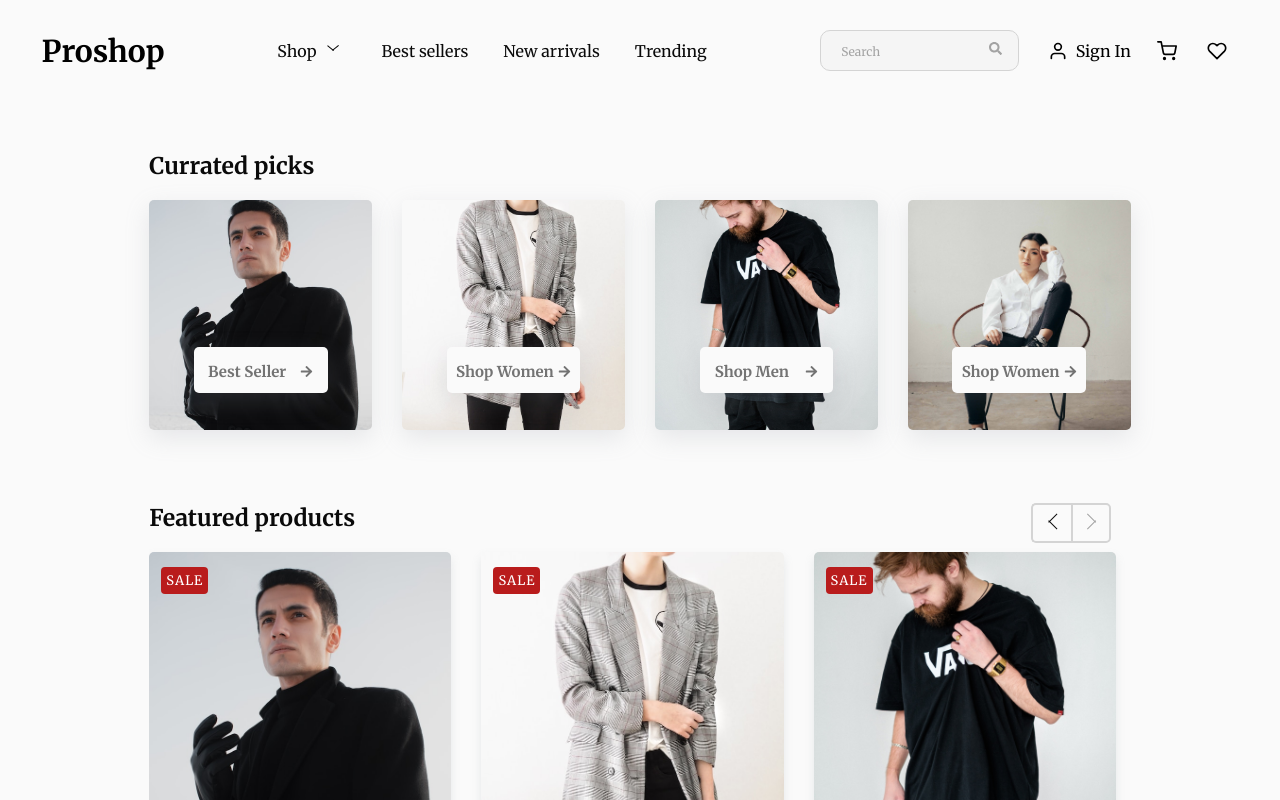
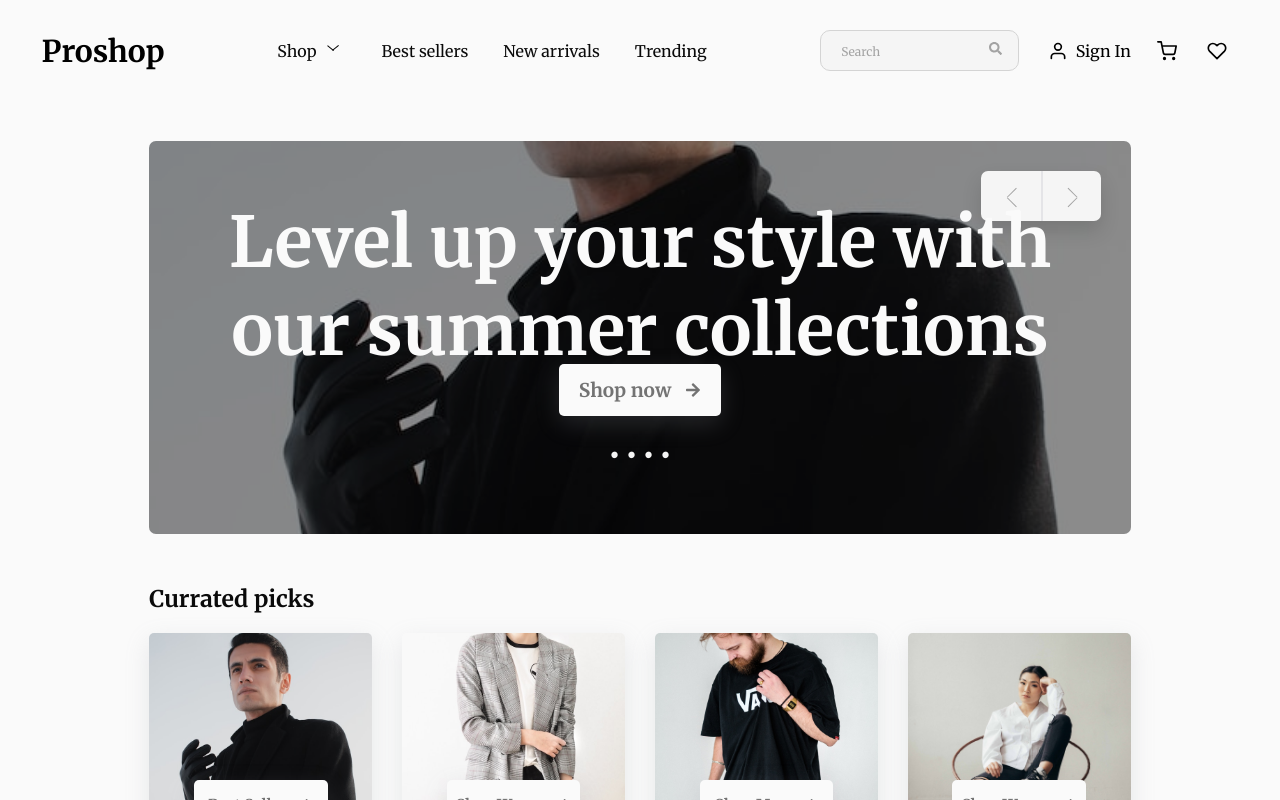
Before and after one commit to Amr097/e-commerce-shop, a Next.js app: page / in a window 1280 px wide. Shown: the top 800 px of the page. Built offline with nearby package versions, Linux system fonts and the light colour scheme.

Commit message:
added home carousel

```diff
--- /dev/null
+++ b/src/HomePage/Components/FeaturedProducts/Components/FeaturedItem.js
@@ -0,0 +1,53 @@
+import React from "react";
+import { FiShoppingCart, FiHeart } from "react-icons/fi";
+import Image from "next/image";
+const FeaturedItem = ({ item }) => {
+  return (
+    <li className="featured__item">
+      {item.sale && <span className="featured__sale">Sale</span>}
+      <img
+        src={item.image}
+        alt={item.category + item.type}
+        className="featured__img"
+      />
+      <div className="featured__price">
+        <div className="left">
+          <a className="product-text">{item.type}</a>
+          <div className="container">
+            <a className={item.sale ? "product-price line" : "product-price"}>
+              {item.price}$
+            </a>
+            {item.sale && (
+              <a className="sale-price u-margin-left-micro">
+                {(item.price * item.sale) / 100}$
+              </a>
+            )}
+          </div>
+          {item.sale && (
+            <p className="featured__save save-text u-margin-top-micro">
+              (save {item.sale}%)
+            </p>
+          )}
+        </div>
+        <div className="right">
+          <div className="right__cart">
+            <FiShoppingCart
+              style={{ stroke: "white", width: "1.9rem", height: "1.9rem" }}
+            />
+          </div>
+          <div className="right__heart">
+            <FiHeart
+              style={{
+                stroke: "white",
+                width: "2rem",
+                height: "2rem",
+              }}
+            />
+          </div>
+        </div>
+      </div>
+    </li>
+  );
+};
+
+export default FeaturedItem;
--- a/src/HomePage/Components/FeaturedProducts/FeaturedProducts.js
+++ b/src/HomePage/Components/FeaturedProducts/FeaturedProducts.js
@@ -1,24 +1,21 @@
 "use client";
-import { React, useEffect } from "react";
+import { React, useEffect, useState } from "react";
 import { featuredProducts } from "@/data";
 import "./FeaturedProducts.scss";
 import { v4 as uuidv4 } from "uuid";
-import { FiShoppingCart } from "react-icons/fi";
+import FeaturedItem from "./Components/FeaturedItem";
+import { changeArrowColor } from "./Functions/ChangeArrowColor";
+import { checkRadioBtn } from "./Functions/checkRadioBtn";
 
 const FeaturedProducts = () => {
+  const [arrowLeft, setArrowLeft] = useState(false);
+  const [arrowRight, setArrowRight] = useState(false);
   useEffect(() => {
-    let arrowLeft = document.querySelector(".arrow__left");
     let swipeLeft = document.querySelector("#swipeLeft");
-    arrowLeft.checked = true;
+    setArrowLeft(true);
     swipeLeft.checked = true;
   }, []);
 
-  const checkRadioBtn = (type) => {
-    let swipeLeft = document.querySelector("#swipeLeft");
-    let swipeRight = document.querySelector("#swipeRight");
-    if (type === "right") swipeRight.checked = true;
-    else swipeLeft.checked = true;
-  };
   return (
     <div className="featured">
       <h2 className="heading-primary">Featured products</h2>
@@ -28,16 +25,23 @@ const FeaturedProducts = () => {
         name="swipe"
         className="arrow__right"
         onClick={() => {
-          checkRadioBtn("right");
+          checkRadioBtn("right-arrow");
+          setArrowLeft(false);
         }}
+        style={
+          arrowRight ? { pointerEvents: "none" } : { pointerEvents: "all" }
+        }
       ></input>
+
       <input
         type="radio"
         name="swipe"
         className="arrow__left"
         onClick={() => {
-          checkRadioBtn("left");
+          checkRadioBtn("left-arrow");
+          setArrowRight(false);
         }}
+        style={arrowLeft ? { pointerEvents: "none" } : { pointerEvents: "all" }}
       ></input>
 
       <input type="radio" name="swipe-page" id="swipeLeft"></input>
@@ -46,50 +50,23 @@ const FeaturedProducts = () => {
 
       <ul className="featured__list">
         {featuredProducts.map((item) => (
-          <li className="featured__item" key={uuidv4()}>
-            <span className="featured__sale">Sale</span>
-            <img
-              src={item.image}
-              alt={item.category + item.type}
-              className="featured__img"
-            />
-            <div className="featured__price">
-              <div className="left">
-                <a className="product-text">{item.type}</a>
-                <div className="container">
-                  <a
-                    className={
-                      item.sale ? "product-price line" : "product-price"
-                    }
-                  >
-                    {item.price}$
-                  </a>
-                  {item.sale && (
-                    <a className="sale-price u-margin-left-micro">
-                      {(item.price * item.sale) / 100}$
-                    </a>
-                  )}
-                </div>
-                {item.sale && (
-                  <p className="featured__save save-text u-margin-top-micro">
-                    (save {item.sale}%)
-                  </p>
-                )}
-              </div>
-              <div className="right">
-                <FiShoppingCart
-                  style={{ stroke: "white", width: "1.9rem", height: "1.9rem" }}
-                />
-              </div>
-            </div>
-          </li>
+          <FeaturedItem item={item} key={uuidv4()} />
         ))}
       </ul>
 
-      <label className="featured__pagination--left" htmlFor="swipeLeft"></label>
+      <label
+        className="featured__pagination--left"
+        htmlFor="swipeLeft"
+        onClick={() => {
+          changeArrowColor("left", setArrowLeft, setArrowRight);
+        }}
+      ></label>
       <label
         className="featured__pagination--right"
         htmlFor="swipeRight"
+        onClick={() => {
+          changeArrowColor("right", setArrowLeft, setArrowRight);
+        }}
       ></label>
     </div>
   );
--- a/src/HomePage/Components/FeaturedProducts/FeaturedProducts.scss
+++ b/src/HomePage/Components/FeaturedProducts/FeaturedProducts.scss
@@ -29,7 +29,8 @@
     position: relative;
 
     width: 100%;
-    height: 100%;
+    max-width: 70rem;
+    aspect-ratio: 1/1.7;
   }
   &__img {
     width: 100%;
@@ -46,6 +47,10 @@
     align-items: center;
 
     .right {
+      display: flex;
+      gap: 0.7rem;
+      &__cart,
+      &__heart {
         background-color: black;
         width: 4rem;
         height: 4rem;
@@ -58,6 +63,7 @@
         &:hover {
           box-shadow: 0 1rem 2rem rgba(0, 0, 0, 0.122);
           transform: translateY(-2.5px) scale(1.03);
+        }
       }
     }
   }
@@ -85,11 +91,11 @@
 
       &::before,
       &::after {
-        background-color: $gray-dark-1;
+        background-color: var(--custom-black);
+        content: "";
       }
 
       &::before {
-        content: "";
         display: inline-block;
         width: 1.4px;
         height: 1.2rem;
@@ -101,7 +107,6 @@
       }
 
       &::after {
-        content: "";
         display: inline-block;
         width: 1.4px;
         height: 1.2rem;
@@ -114,21 +119,25 @@
 
       right: 2rem;
 
-      &:checked ~ .featured__list {
-        margin-left: -16.75%;
-      }
-
       &:checked::before {
         transform: rotate(320deg);
-        background-color: $black;
+        //background-color: $gray-dark-1;
         transition: all 0.4s ease-in-out;
       }
 
       &:checked::after {
         transform: rotate(-320deg);
-        background-color: $black;
+        //background-color: $gray-dark-1;
         transition: all 0.4s ease-in-out;
       }
+
+      // &:checked ~ .arrow__left::before {
+      //   // background-color: $black;
+      // }
+
+      // &:checked ~ .arrow__left::after {
+      //   // background-color: $black;
+      // }
     }
 
     &__left {
@@ -138,15 +147,14 @@
 
       &::before,
       &::after {
-        background-color: $gray-dark-1;
+        background-color: var(--custom-gray);
+        content: "";
       }
 
       &::before {
-        content: "";
         display: inline-block;
         width: 1.4px;
         height: 1.2rem;
-
         position: absolute;
         left: 50%;
         top: 20%;
@@ -154,7 +162,6 @@
       }
 
       &::after {
-        content: "";
         display: inline-block;
         width: 1.4px;
         height: 1.2rem;
@@ -172,17 +179,19 @@
 
       &:checked::before {
         transform: rotate(225deg);
-        background-color: $black;
+        /// background-color: $gray-light-2;
         transition: all 0.4s ease-in-out;
       }
 
       &:checked::after {
         transform: rotate(-225deg);
-        background-color: $black;
+        //  background-color: $gray-light-2;
         transition: all 0.4s ease-in-out;
       }
     }
   }
+
+  ///////////////////////////////////////////////////////////////////////////
 
   #swipeLeft,
   #swipeRight {
@@ -191,7 +200,14 @@
     position: absolute;
     bottom: 10%;
     left: 25%;
+
+    //width: 4rem;
+    // height: 4rem;
   }
+
+  // #swipeRight {
+  //   bottom: 5%;
+  // }
 
   #swipeLeft:checked ~ .featured__pagination--left {
     background-color: $black;
@@ -206,14 +222,11 @@
   }
 
   &__pagination {
-    position: relative;
-    text-align: center;
-
     &--right,
     &--left {
       position: absolute;
       left: 25%;
-      bottom: 10%;
+      bottom: 10rem;
       cursor: pointer;
       transition: all 0.2s cubic-bezier(0.82, 0.22, 0.11, 0.91);
       border: 2.5px solid $gray-light-2;
--- /dev/null
+++ b/src/HomePage/Components/FeaturedProducts/Functions/ChangeArrowColor.js
@@ -0,0 +1,18 @@
+export function changeArrowColor(type, setArrowLeft, setArrowRight) {
+  if (type === "right") {
+    document.documentElement.style.setProperty("--custom-black", "#a3a3a3");
+    document.documentElement.style.setProperty("--custom-gray", "#0a0a0a");
+    setArrowRight(true);
+    setArrowLeft(false);
+    let arrowLeft = document.querySelector(".arrow__left");
+    arrowLeft.checked = false;
+  } else {
+    console.log("works");
+    document.documentElement.style.setProperty("--custom-black", "#0a0a0a");
+    document.documentElement.style.setProperty("--custom-gray", "#a3a3a3");
+    setArrowRight(false);
+    setArrowLeft(true);
+    let arrowRight = document.querySelector(".arrow__right");
+    arrowRight.checked = false;
+  }
+}
--- /dev/null
+++ b/src/HomePage/Components/HomeCarousel/HomeCarousel.js
@@ -0,0 +1,40 @@
+import React from "react";
+import "./HomeCarousel.scss";
+import { products } from "@/data";
+import { v4 as uuidv4 } from "uuid";
+import { FaArrowRight } from "react-icons/fa";
+
+const HomeCarousel = () => {
+  return (
+    <div className="carousel">
+      <ul className="carousel__list">
+        {products.map((product) => (
+          <li className="carousel__item" key={uuidv4()}>
+            <img className="carousel__image" src={product.image} alt="" />
+            <div className="arrow">
+              <span className="arrow__left"></span>
+              <span className="arrow__right"></span>
+            </div>
+            <h1 className="carousel__title heading-huge">
+              Level up your style with our summer collections
+            </h1>
+            <a className="carousel__btn btn-primary">
+              Shop now{" "}
+              <span className="btn__arrow">
+                {" "}
+                <FaArrowRight />
+              </span>
+            </a>
+            <div className="carousel__dots">
+              {products.map((product) => (
+                <span key={uuidv4()}>•</span>
+              ))}
+            </div>
+          </li>
+        ))}
+      </ul>
+    </div>
+  );
+};
+
+export default HomeCarousel;
--- /dev/null
+++ b/src/HomePage/Components/HomeCarousel/HomeCarousel.scss
@@ -0,0 +1,169 @@
+@import "../../../app/styles/globals";
+
+.carousel {
+  width: 100%;
+  height: fit-content;
+  margin-top: 4rem;
+
+  &__list {
+    list-style: none;
+    display: flex;
+    gap: 25rem;
+    width: 100%;
+    overflow-x: hidden;
+    position: relative;
+  }
+  &__item {
+    width: 100%;
+    flex-shrink: 0;
+    aspect-ratio: 10/4;
+    border-radius: 7px;
+    position: relative;
+
+    &::after {
+      content: "";
+      display: inline-block;
+      background-color: rgba(0, 0, 0, 0.389);
+      position: absolute;
+      border-radius: 7px;
+      top: 0;
+      left: 0;
+      width: 100%;
+      height: 100%;
+      z-index: 1;
+    }
+  }
+  &__image {
+    display: block;
+    width: 100%;
+    height: 100%;
+    object-fit: cover;
+    border-radius: 7px;
+    position: relative;
+    z-index: 0;
+  }
+
+  &__title {
+    display: inline-block;
+    position: absolute;
+    width: 85%;
+    top: 37%;
+    left: 50%;
+    transform: translate(-50%, -50%);
+    z-index: 2;
+  }
+
+  a.carousel__btn {
+    font-size: 1.9rem;
+    width: fit-content;
+    padding: 1.4rem 2rem;
+    display: flex;
+    align-items: center;
+    font-weight: bold;
+    bottom: 30%;
+    z-index: 2;
+
+    span {
+      margin-left: 1.4rem;
+      font-size: 1.6rem;
+      z-index: 2;
+    }
+  }
+
+  &__dots {
+    display: flex;
+    gap: 0.3rem;
+    position: absolute;
+    bottom: 15%;
+    left: 50%;
+    transform: translateX(-50%);
+    color: $gray-light-1;
+    z-index: 2;
+    span {
+      font-size: 3.3rem;
+    }
+  }
+
+  .arrow {
+    width: 12rem;
+    height: 5rem;
+    background-color: $gray-light-1;
+    position: absolute;
+    top: 3rem;
+    right: 3rem;
+    border-radius: 7px;
+    box-shadow: 0 1rem 2rem rgba(0, 0, 0, 0.133);
+    z-index: 2;
+
+    &__right,
+    &__left {
+      width: 50%;
+      height: 100%;
+      display: inline-block;
+    }
+
+    &__right {
+      border-left: solid 2px $gray-light-3;
+      position: relative;
+
+      &::after,
+      &::before {
+        content: "";
+        background-color: $gray-dark-1;
+      }
+
+      &::before {
+        display: inline-block;
+        width: 1.4px;
+        height: 1.3rem;
+
+        position: absolute;
+        top: 30%;
+        left: 50%;
+        transform: rotate(-45deg);
+      }
+
+      &::after {
+        display: inline-block;
+        width: 1.4px;
+        height: 1.3rem;
+
+        position: absolute;
+        top: 49%;
+        left: 50%;
+        transform: rotate(45deg);
+      }
+    }
+    &__left {
+      position: relative;
+
+      &::after,
+      &::before {
+        content: "";
+        background-color: $gray-dark-1;
+      }
+
+      &::before {
+        display: inline-block;
+        width: 1.4px;
+        height: 1.3rem;
+
+        position: absolute;
+        top: 30%;
+        left: 50%;
+        transform: rotate(-135deg);
+      }
+
+      &::after {
+        display: inline-block;
+        width: 1.4px;
+        height: 1.3rem;
+
+        position: absolute;
+        top: 49%;
+        left: 50%;
+        transform: rotate(135deg);
+      }
+    }
+  }
+}
--- a/src/HomePage/Home.scss
+++ b/src/HomePage/Home.scss
@@ -3,7 +3,6 @@
   flex-direction: column;
 
   width: 82%;
-
   margin: 0 auto;
   position: relative;
 }
--- a/src/HomePage/HomePage.js
+++ b/src/HomePage/HomePage.js
@@ -1,11 +1,13 @@
 import React from "react";
 import CurratedPicks from "./Components/CurratedPicks/CurratedPicks";
 import FeaturedProducts from "./Components/FeaturedProducts/FeaturedProducts";
+import HomeCarousel from "./Components/HomeCarousel/HomeCarousel";
 import "./Home.scss";
 
 const HomePage = () => {
   return (
     <section className="home">
+      <HomeCarousel />
       <CurratedPicks />
       <FeaturedProducts />
     </section>
--- a/src/app/styles/abstracts/_variables.scss
+++ b/src/app/styles/abstracts/_variables.scss
@@ -14,3 +14,8 @@ $brown-light-1: #57534e;
 
 $red-1: #dc2626;
 $red-2: #b91c1c;
+
+:root {
+  --custom-black: #0a0a0a;
+  --custom-gray: #a3a3a3;
+}
--- a/src/app/styles/base/_typography.scss
+++ b/src/app/styles/base/_typography.scss
@@ -1,6 +1,13 @@
 .heading-primary {
   color: $black;
   font-size: 2.3rem;
+}
+
+.heading-huge {
+  color: $color-primary;
+  font-size: 7rem;
+  text-align: center;
+  font-weight: bolder;
 }
 
 .product-text {
--- a/src/app/styles/globals.scss
+++ b/src/app/styles/globals.scss
@@ -23,7 +23,7 @@
 html {
   box-sizing: border-box;
   font-size: 62.5%;
-  //  height: 100%;
+  //height: 100%;
 }
 
 body {
```
Also changed, not shown: src/HomePage/Components/FeaturedProducts/Functions/CheckRadioBtn.js (added, +16 -0 lines). Lines whose indentation alone changed are shown as unchanged.
